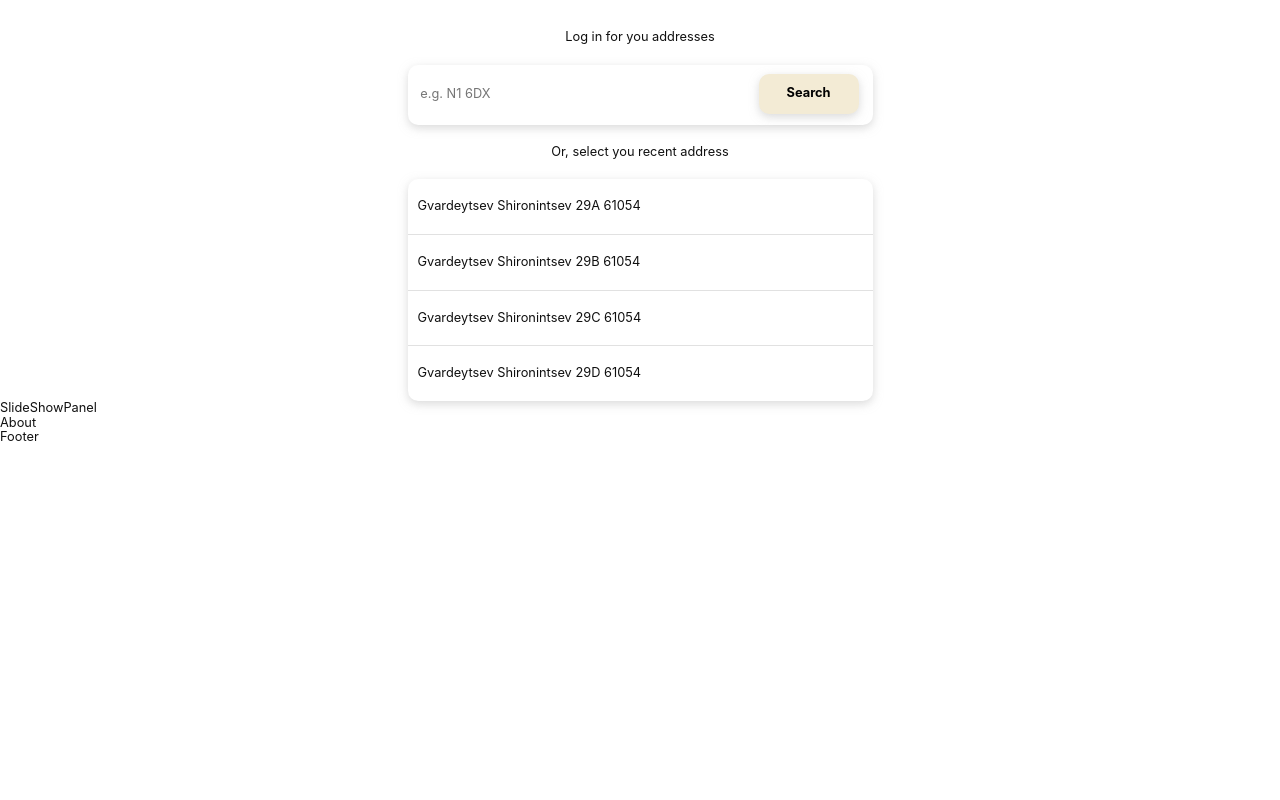
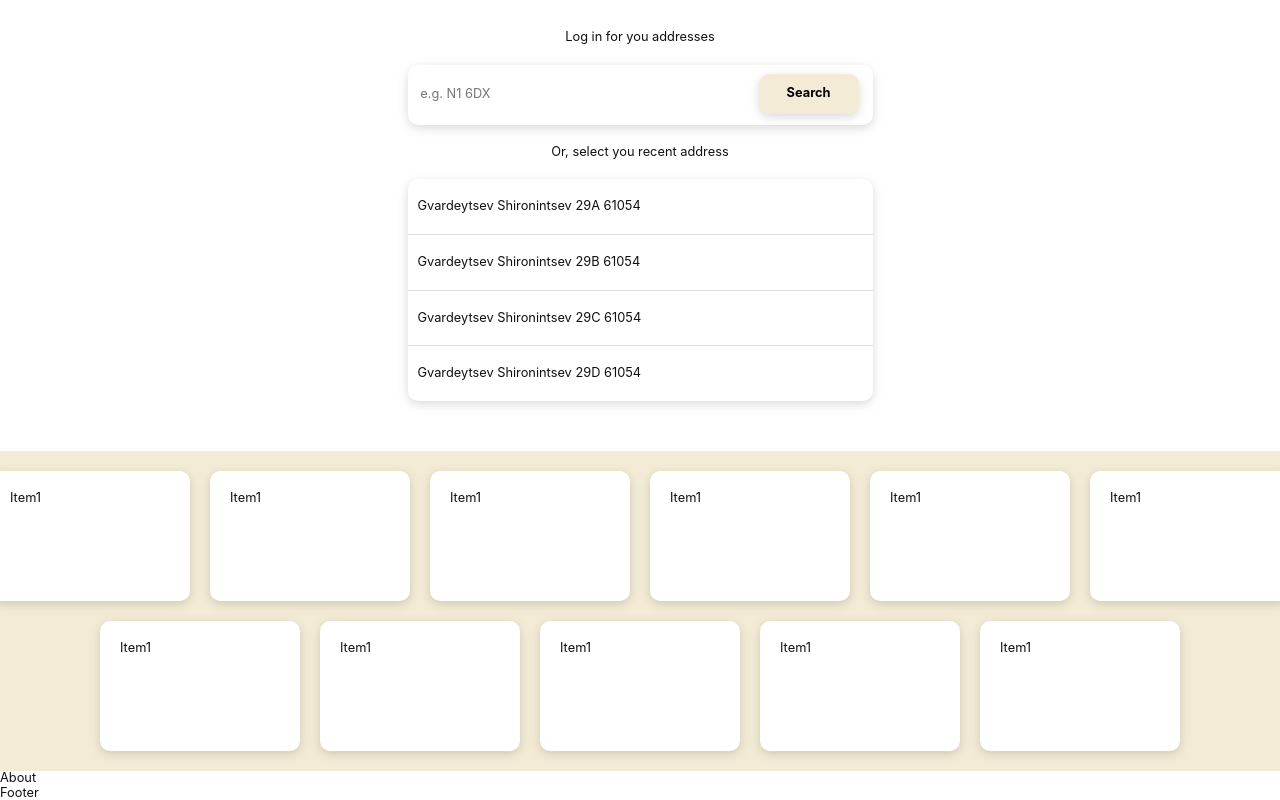
Before and after one commit to hotriluc/deliverlik, a React (Vite) app in the folder deliverlik-fe/: page / in a window 1280 px wide. Shown: the part 267-1067 px from the top of the page. Before the commit the page ends 800 px from the top, so only its background shows below. Built offline with nearby package versions, Linux system fonts and the light colour scheme.

Commit message:
feat: add slideshow panel component

```diff
--- a/deliverlik-fe/src/components/slideshow-panel/SlideShowPanel.tsx
+++ b/deliverlik-fe/src/components/slideshow-panel/SlideShowPanel.tsx
@@ -1,7 +1,53 @@
 import React from "react";
+import styled from "styled-components";
+
+const Panel = styled.div`
+  margin-top: 5rem;
+  display: flex;
+  flex-direction: column;
+  align-items: center;
+  gap: 2rem;
+  background-color: ${(props) => props.theme.colors.primary};
+  padding: 2rem;
+  min-height: 30rem;
+`;
+
+const PanelRow = styled.div`
+  display: flex;
+  gap: 2rem;
+`;
+
+const PanelItem = styled.div`
+  /* min-width: 30rem; */
+  padding: 2rem;
+  background-color: ${(props) => props.theme.colors.background};
+  border-radius: ${(props) => props.theme.borderRadius};
+  box-shadow: ${(props) => props.theme.boxShadows.primaryBackground};
+
+  min-height: 13rem;
+  max-height: 13rem;
+`;
 
 const SlideShowPanel = () => {
-  return <div>SlideShowPanel</div>;
+  return (
+    <Panel>
+      <PanelRow>
+        <PanelItem style={{ width: "20rem" }}>Item1</PanelItem>
+        <PanelItem style={{ width: "20rem" }}>Item1</PanelItem>
+        <PanelItem style={{ width: "20rem" }}>Item1</PanelItem>
+        <PanelItem style={{ width: "20rem" }}>Item1</PanelItem>
+        <PanelItem style={{ width: "20rem" }}>Item1</PanelItem>
+        <PanelItem style={{ width: "20rem" }}>Item1</PanelItem>
+      </PanelRow>
+      <PanelRow>
+        <PanelItem style={{ width: "20rem" }}>Item1</PanelItem>
+        <PanelItem style={{ width: "20rem" }}>Item1</PanelItem>
+        <PanelItem style={{ width: "20rem" }}>Item1</PanelItem>
+        <PanelItem style={{ width: "20rem" }}>Item1</PanelItem>
+        <PanelItem style={{ width: "20rem" }}>Item1</PanelItem>
+      </PanelRow>
+    </Panel>
+  );
 };
 
 export default SlideShowPanel;
```
